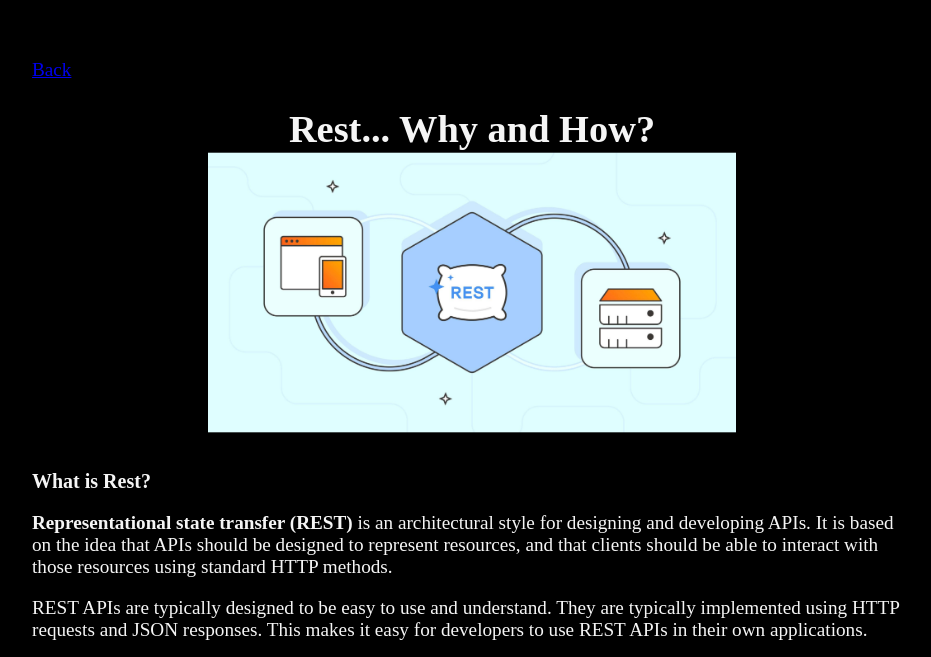
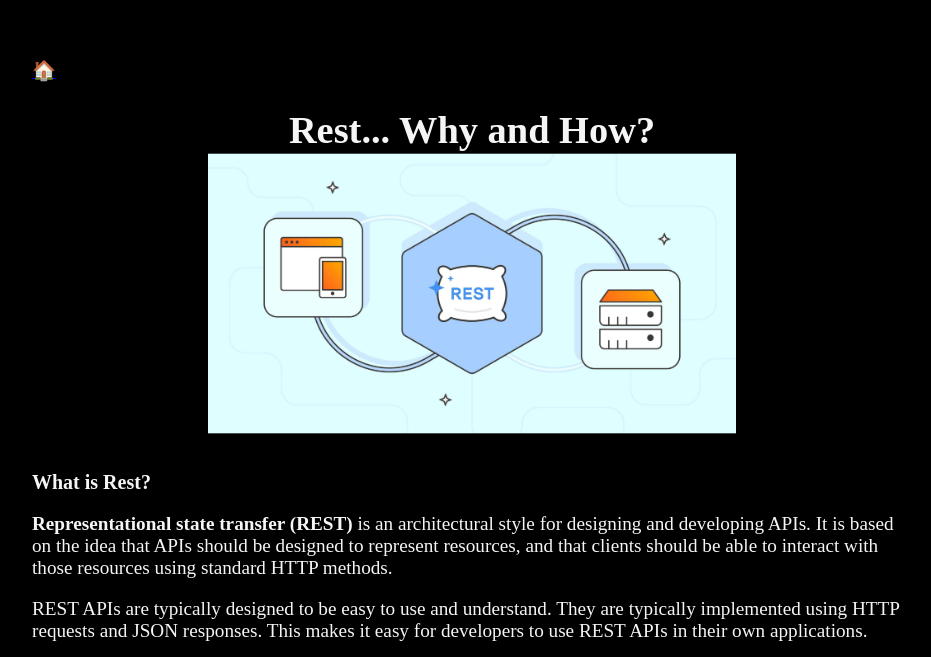
Before and after one commit to ErvinKost/blog, a plain HTML site: page Rest.html in a window 1280 px wide. Shown: the part 141-798 px from the top of the page, without its empty margins (168-1099 px from the left). Drawn offline with Linux system fonts and the light colour scheme; a web font is replaced by a local one.

Commit message:
changing back button

```diff
--- a/Rest.html
+++ b/Rest.html
@@ -6,7 +6,7 @@
 <link rel="stylesheet" href="style.css">
 </head>
 <header>
-    <a href="javascript:history.back()">Back</a>
+    <a href="javascript:history.back()">🏠</a>
     <h1>Rest... Why and How?</h1>
 
 </header>
```
